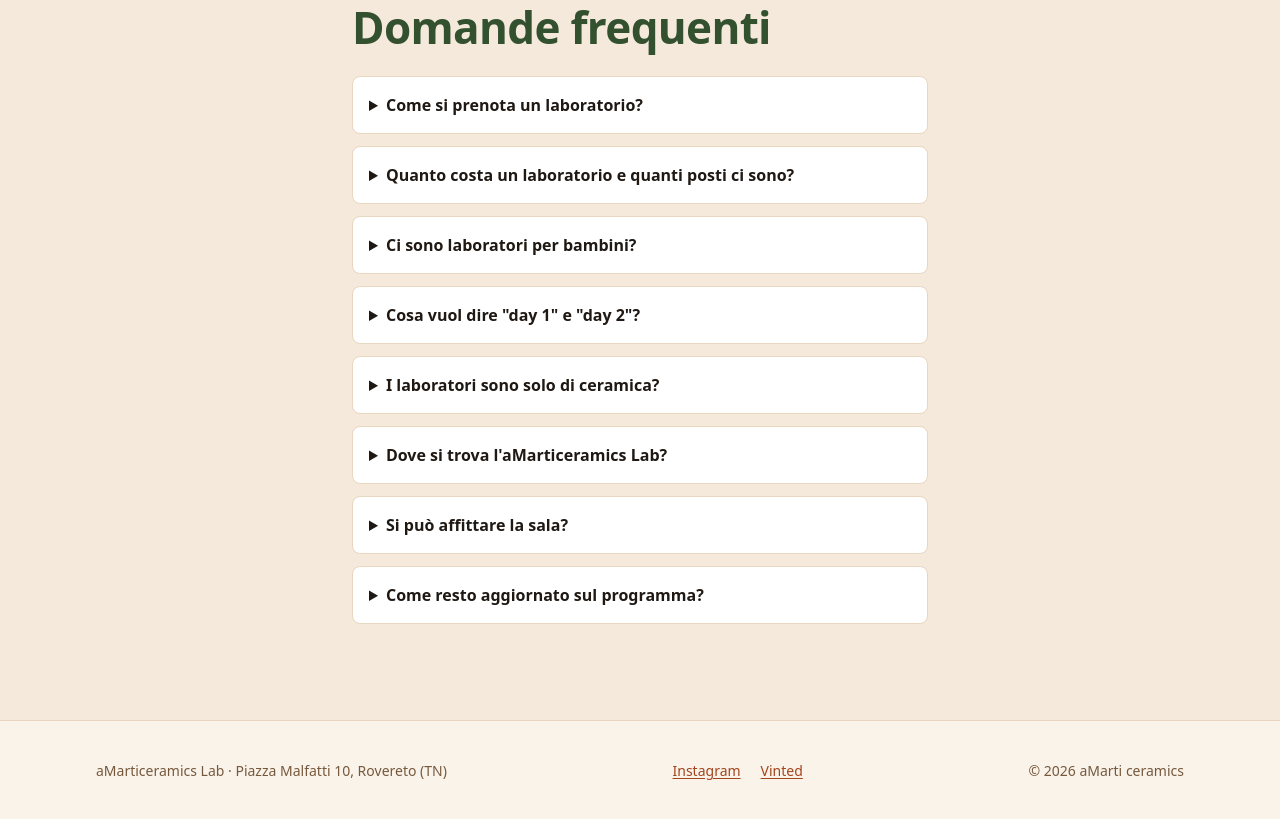
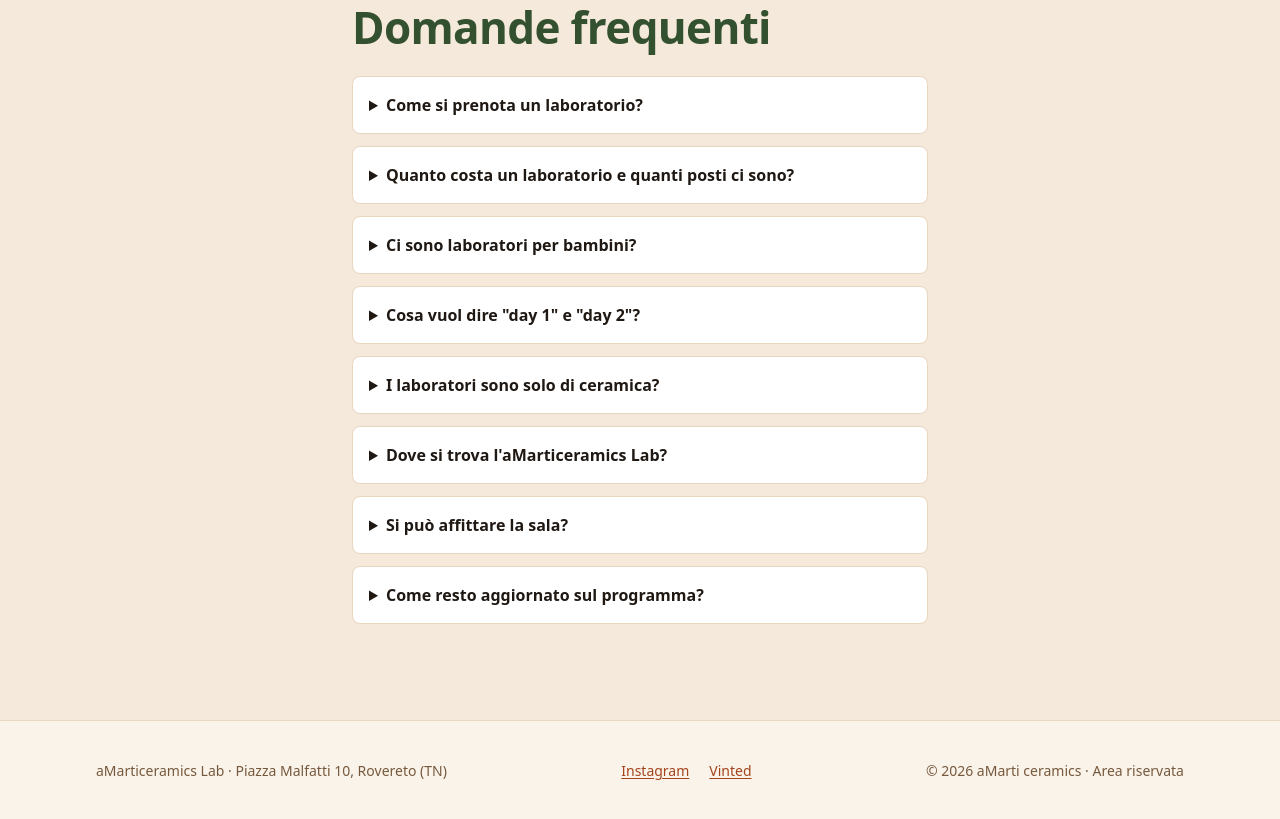
Before and after one commit to Fora00/amarti, an Astro site in the folder site/: page / in a window 1280 px wide. Shown: the part 2220-3039 px from the top of the page. Built offline with nearby package versions, Linux system fonts and the light colour scheme; Astro itself is replaced by a stand-in of ours.

Commit message:
Footer: discreet "Area riservata" link to the app

```diff
--- a/site/src/components/SiteFooter.astro
+++ b/site/src/components/SiteFooter.astro
@@ -2,6 +2,7 @@
 import Container from "@factory/design-system/components/Container.astro";
 import ExternalLink from "@factory/design-system/components/ExternalLink.astro";
 import { site } from "../site.config.ts";
+import { url } from "../lib/path.ts";
 import { i18n } from "../i18n/dictionaries.ts";
 
 const t = i18n.useTranslations("it");
@@ -21,7 +22,11 @@ const year = new Date().getFullYear();
           ))
         }
       </ul>
-      <p>© {year} {site.name}</p>
+      <p>
+        © {year} {site.name} ·{" "}
+        <!-- The owner's private app, published under the site at /app/ (login by email link). -->
+        <a href={url("/app/")} rel="nofollow" class="text-ink-muted hover:text-accent">Area riservata</a>
+      </p>
     </div>
   </Container>
 </footer>
```
